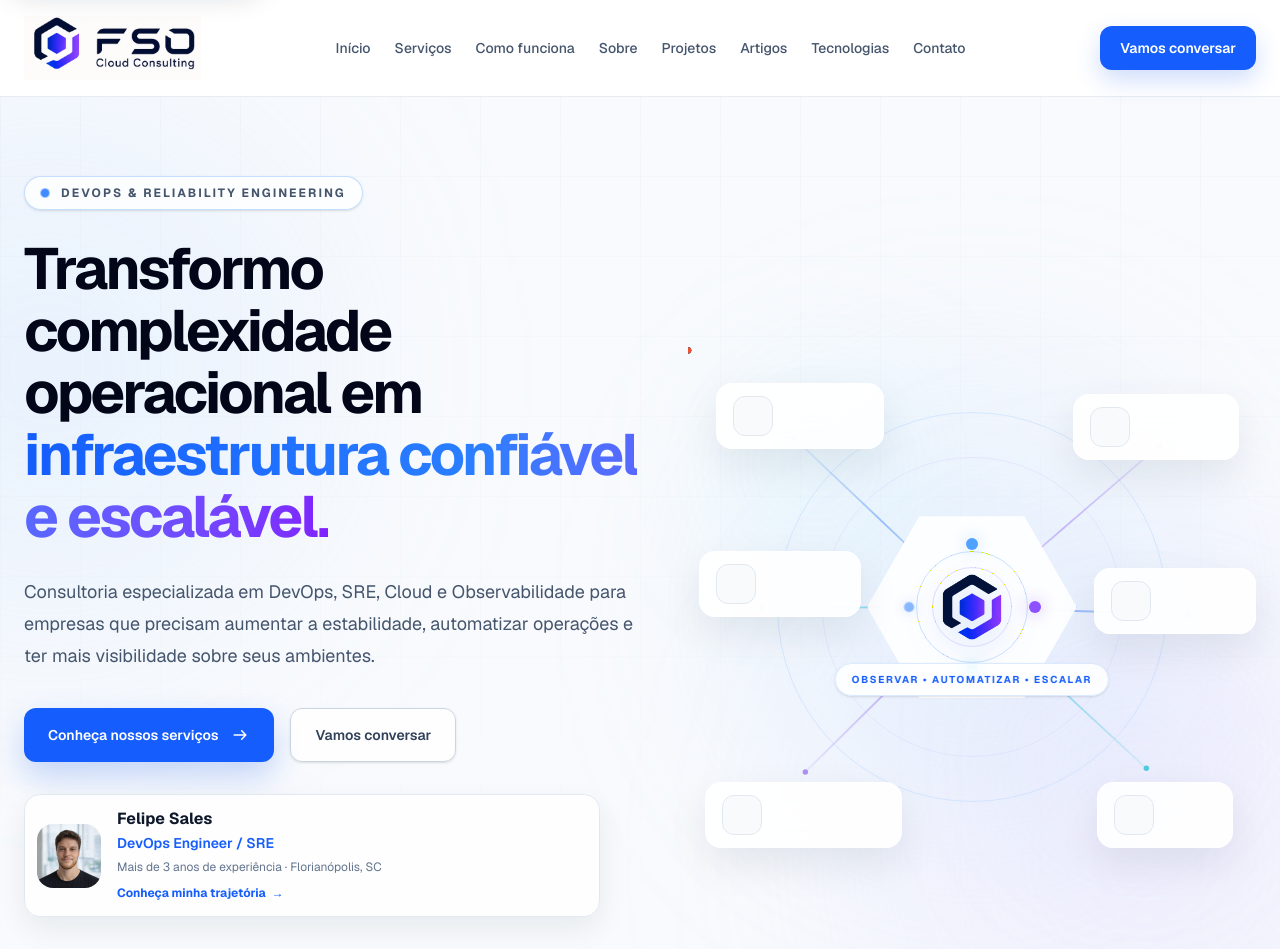
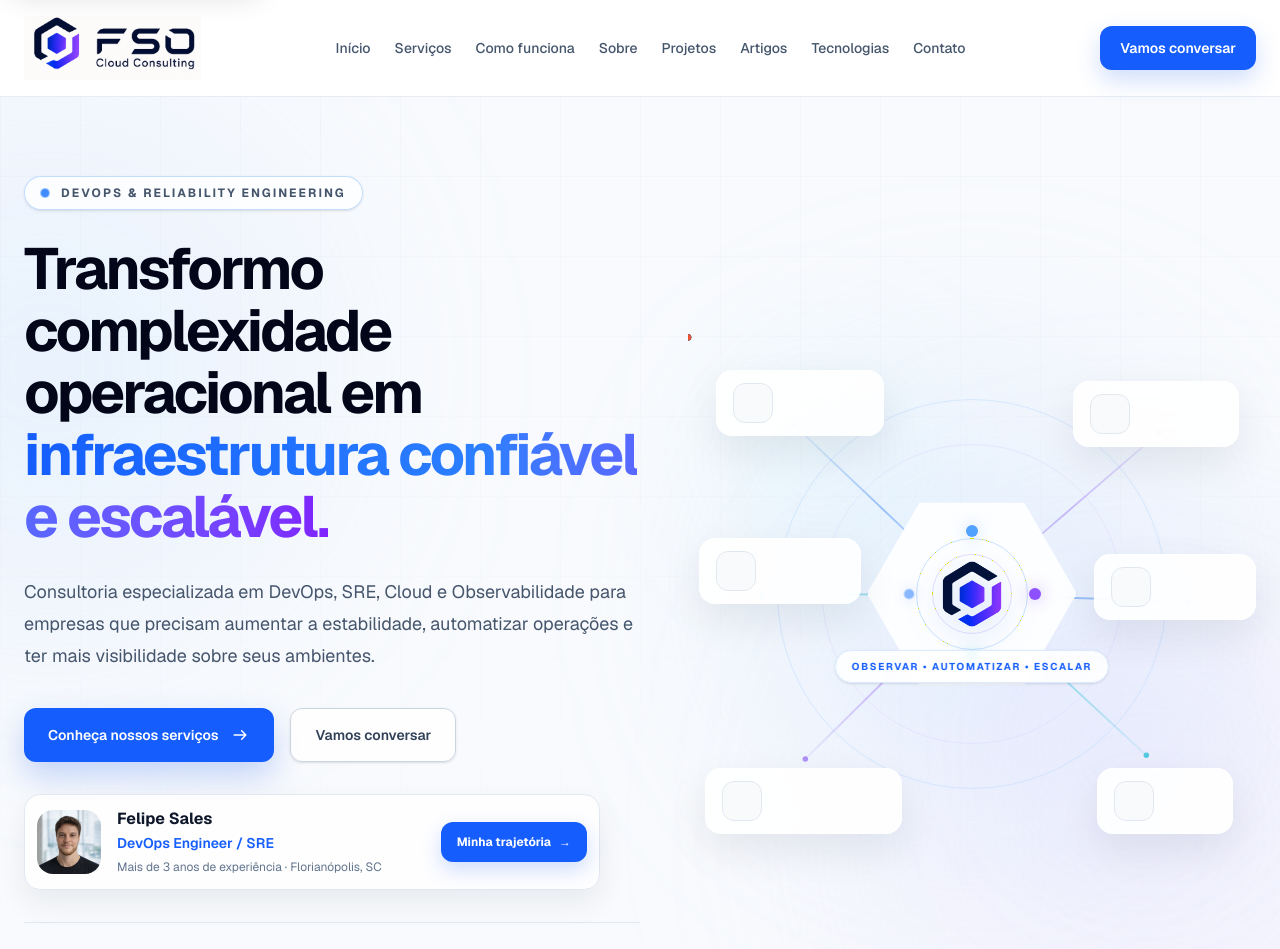
Before and after one commit to felipesalesdeoliveira/fso-cloud-consulting, a Next.js app: page / in a window 1280 px wide. Shown: the top 949 px of the page. Built offline with nearby package versions, Linux system fonts and the light colour scheme.

Commit message:
fix: emphasize profile about action (#32)

```diff
--- a/components/Hero.tsx
+++ b/components/Hero.tsx
@@ -492,7 +492,7 @@ export function Hero() {
             </a>
           </div>
 
-          <div className="mt-8 flex max-w-xl items-center gap-4 rounded-2xl border border-slate-200 bg-white/80 p-3 shadow-[0_12px_30px_rgba(15,23,42,0.07)] backdrop-blur">
+          <div className="mt-8 flex max-w-xl flex-wrap items-center gap-4 rounded-2xl border border-slate-200 bg-white/80 p-3 shadow-[0_12px_30px_rgba(15,23,42,0.07)] backdrop-blur sm:flex-nowrap">
             <Image
               src={publicAsset("/felipe-sales-profile.png")}
               alt="Felipe Sales, DevOps Engineer e SRE"
@@ -500,14 +500,14 @@ export function Hero() {
               height={512}
               className="h-16 w-16 shrink-0 rounded-2xl object-cover object-top"
             />
-            <div className="min-w-0">
+            <div className="min-w-0 flex-1">
               <p className="font-bold text-slate-900">Felipe Sales</p>
               <p className="mt-0.5 text-sm font-semibold text-blue-600">DevOps Engineer / SRE</p>
               <p className="mt-1 text-xs leading-5 text-slate-500">Mais de 3 anos de experiência · Florianópolis, SC</p>
-              <a href="#sobre" className="mt-2 inline-flex items-center gap-1.5 text-xs font-bold text-blue-600 transition hover:gap-2.5 hover:text-blue-700">
-                Conheça minha trajetória <span aria-hidden="true">→</span>
-              </a>
             </div>
+            <a href="#sobre" className="inline-flex w-full shrink-0 items-center justify-center gap-2 rounded-xl bg-blue-600 px-4 py-3 text-xs font-bold text-white shadow-[0_8px_20px_rgba(37,99,235,0.22)] transition hover:-translate-y-0.5 hover:bg-blue-700 hover:shadow-[0_12px_26px_rgba(37,99,235,0.3)] sm:w-auto">
+              Minha trajetória <span aria-hidden="true">→</span>
+            </a>
           </div>
 
           <div className="mt-8 grid max-w-2xl grid-cols-2 gap-4 border-t border-slate-200 pt-7 sm:grid-cols-4">
```
